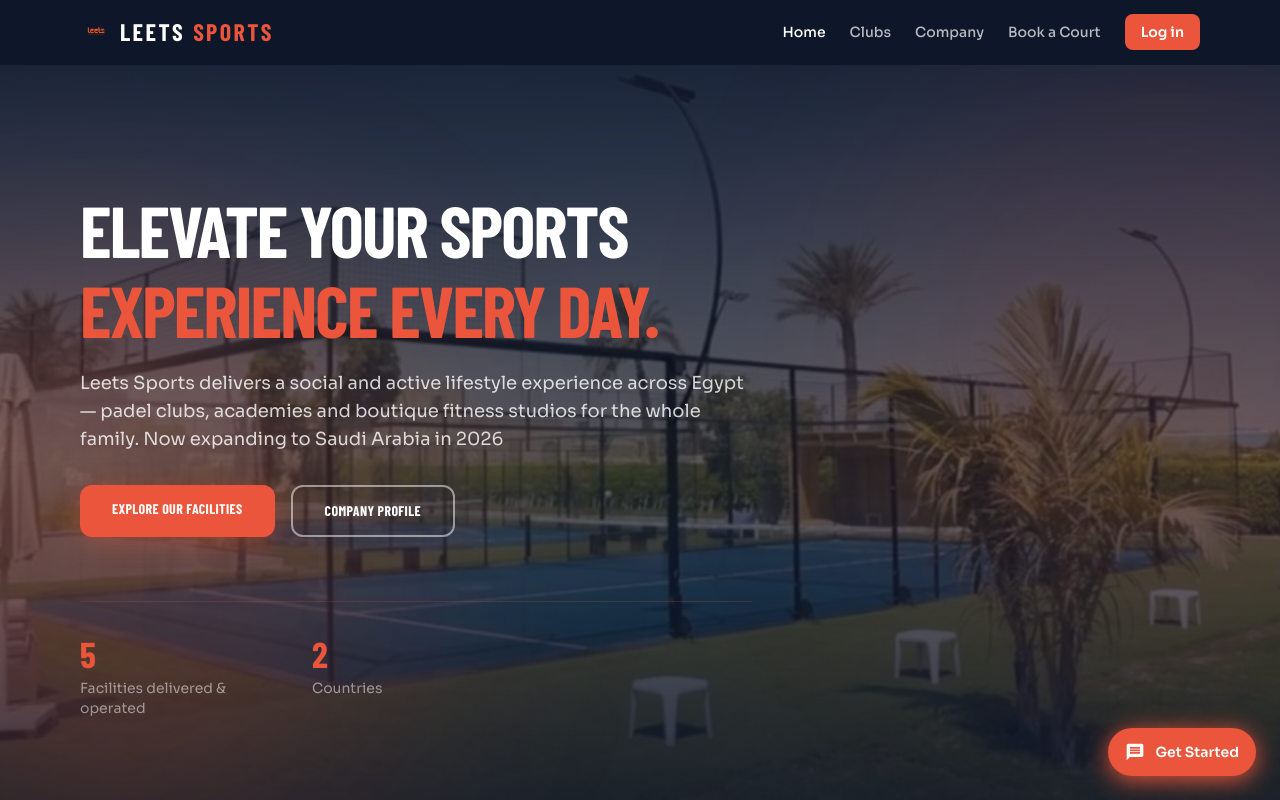
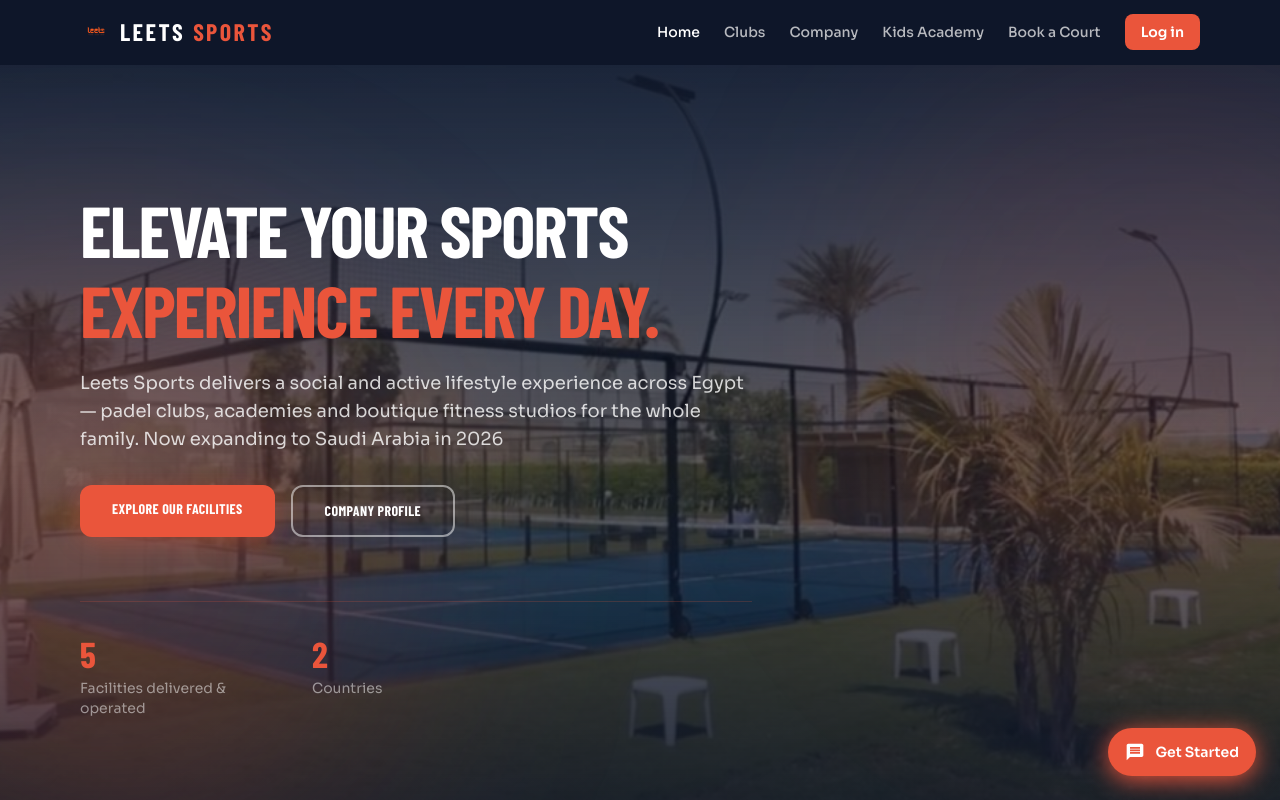
Before and after one commit to seifalaa92-coder/leets-crm, a Next.js app: page / in a window 1280 px wide. Shown: the top 800 px of the page. Built offline with nearby package versions, Linux system fonts and the light colour scheme; a web font is replaced by a local one.

Commit message:
feat: link Kids Academy in site nav

```diff
--- a/src/components/leets/SiteHeader.tsx
+++ b/src/components/leets/SiteHeader.tsx
@@ -10,6 +10,7 @@ const NAV = [
   { href: "/", label: "Home" },
   { href: "/clubs", label: "Clubs" },
   { href: "/company", label: "Company" },
+  { href: "/kids", label: "Kids Academy" },
   { href: "/classes/book-court", label: "Book a Court" },
 ];
 
```
